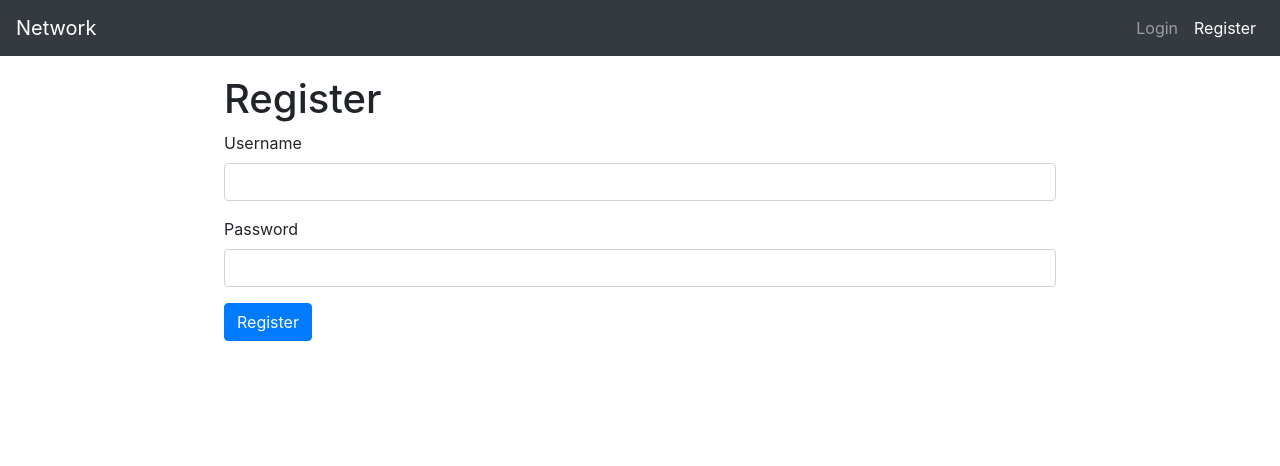
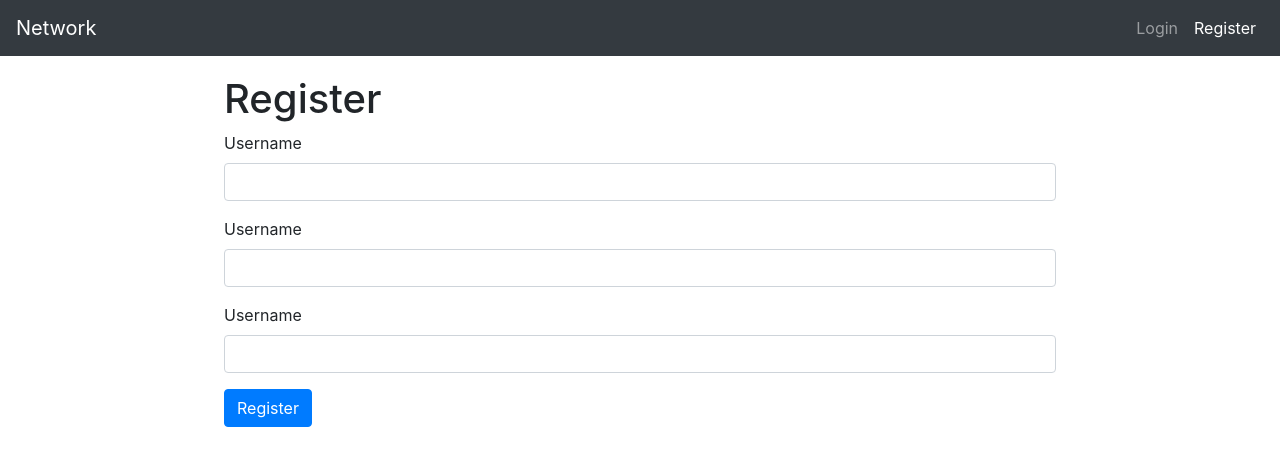
Before and after one commit to YahiaNagib/Network-frontend-react, a React (Create React App) app: page /register in a window 1280 px wide. Shown: the top 466 px of the page. Built offline with nearby package versions, Linux system fonts and the light colour scheme.

Commit message:
implement login form

```diff
--- a/package.json
+++ b/package.json
@@ -10,6 +10,7 @@
     "bootstrap": "^4.6.0",
     "font-awesome": "^4.7.0",
     "joi": "^17.3.0",
+    "joi-browser": "^13.4.0",
     "react": "^16.13.1",
     "react-dom": "^16.13.1",
     "react-router-dom": "^5.2.0",
--- /dev/null
+++ b/src/components/common/input.jsx
@@ -0,0 +1,13 @@
+import React from "react";
+
+const Input = ({ name, label, error, ...rest }) => {
+  return (
+    <div className="form-group">
+      <label htmlFor={name}>{label}</label>
+      <input {...rest} name={name} id={name} className="form-control" />
+      {error && <div className="alert alert-danger">{error}</div>}
+    </div>
+  );
+};
+
+export default Input;
--- a/src/components/login.jsx
+++ b/src/components/login.jsx
@@ -1,4 +1,6 @@
 import React, { useState } from "react";
+import Input from "./common/input";
+import Joi from "joi-browser";
 
 const Login = () => {
   const [account, setAccount] = useState({
@@ -6,13 +8,60 @@ const Login = () => {
     password: "",
   });
 
-  const [errors, setErrors] = useState({});
+  const [errors, setErrors] = useState({
+    username: "",
+    password: "",
+  });
+
+  const schema = {
+    username: Joi.string().required().label("Username"),
+    password: Joi.string().required().label("Password"),
+  };
+
+  const validateProperty = ({ name, value }) => {
+    const obj = { [name]: value };
+    const _schema = { [name]: schema[name] };
+    const result = Joi.validate(obj, _schema, { abortEarly: true });
+
+    if (!result.error) return null;
+    return result.error.details[0].message;
+  };
+
+  const validate = () => {
+    const result = Joi.validate(account, schema, { abortEarly: false });
+
+    if (!result.error) return null;
+    const errors = {};
+
+    for (let item of result.error.details) {
+      errors[item.path[0]] = item.message;
+    }
+    return errors;
+  };
 
   const handleSubmit = (e) => {
     e.preventDefault();
+    const errorMessage = validate();
+
+    if (errorMessage) {
+      setErrors(errorMessage);
+    }
   };
+
   const handleChange = (e) => {
     const { name, value } = e.currentTarget;
+    const errorMessage = validateProperty(e.currentTarget);
+
+    if (errorMessage) {
+      setErrors((prevError) => {
+        return { ...prevError, [name]: errorMessage };
+      });
+    } else {
+      setErrors((prevError) => {
+        return { ...prevError, [name]: "" };
+      });
+    }
+
     setAccount((prevAccount) => {
       return { ...prevAccount, [name]: value };
     });
@@ -23,28 +72,30 @@ const Login = () => {
       <h1>Login</h1>
       <form onSubmit={handleSubmit}>
         <div className="form-group">
-          <label htmlFor="username">Username</label>
-          <input
+          <Input
+            name="username"
+            label="Username"
             id="username"
-            name="username"
             type="text"
             value={account.username}
-            className="form-control"
             onChange={handleChange}
+            error={errors.username}
           />
         </div>
         <div className="form-group">
-          <label htmlFor="password">Password</label>
-          <input
+          <Input
+            name="password"
+            label="Password"
             id="password"
-            name="password"
             type="password"
             value={account.password}
-            className="form-control"
             onChange={handleChange}
+            error={errors.password}
           />
         </div>
-        <button className="btn btn-primary">Login</button>
+        <button className="btn btn-primary" disabled={validate()}>
+          Login
+        </button>
       </form>
     </div>
   );
--- a/src/components/register.jsx
+++ b/src/components/register.jsx
@@ -1,10 +1,16 @@
 import React, {useState} from 'react';
+import Input from "./common/input";
 
 const Register = () => {
   const [account, setAccount] = useState({
     username: "",
     password: "",
   });
+
+  const [errors, setErrors] = useState({
+    username: "",
+    password: ""
+  })
 
   const handleSubmit = (e) => {
     e.preventDefault();
@@ -21,25 +27,36 @@ const Register = () => {
       <h1>Register</h1>
       <form onSubmit={handleSubmit}>
         <div className="form-group">
-          <label htmlFor="username">Username</label>
-          <input
+          <Input
+            name="username"
+            label="Username"
             id="username"
-            name="username"
             type="text"
             value={account.username}
-            className="form-control"
             onChange={handleChange}
+            error={errors.username}
           />
         </div>
         <div className="form-group">
-          <label htmlFor="password">Password</label>
-          <input
-            id="password"
-            name="password"
-            type="password"
-            value={account.password}
-            className="form-control"
+        <Input
+            name="username"
+            label="Username"
+            id="username"
+            type="text"
+            value={account.username}
             onChange={handleChange}
+            error={errors.username}
+          />
+        </div>
+        <div className="form-group">
+        <Input
+            name="username"
+            label="Username"
+            id="username"
+            type="text"
+            value={account.username}
+            onChange={handleChange}
+            error={errors.username}
           />
         </div>
         <button className="btn btn-primary">Register</button>
```
Also changed, not shown: 1 other file (tests, documents, lock files or other folders).
